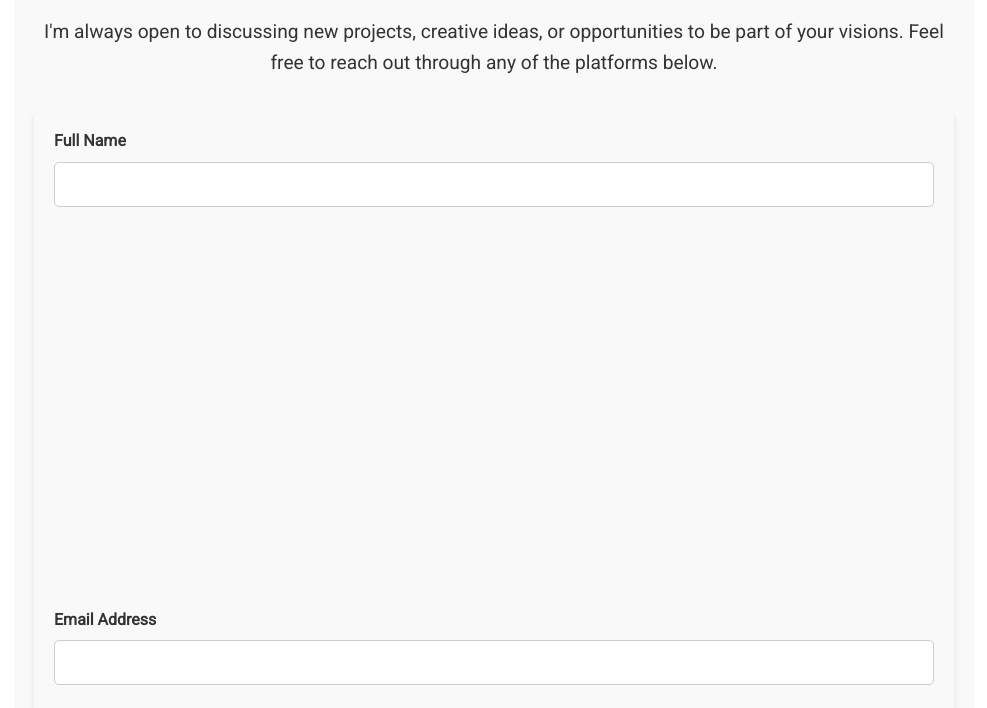
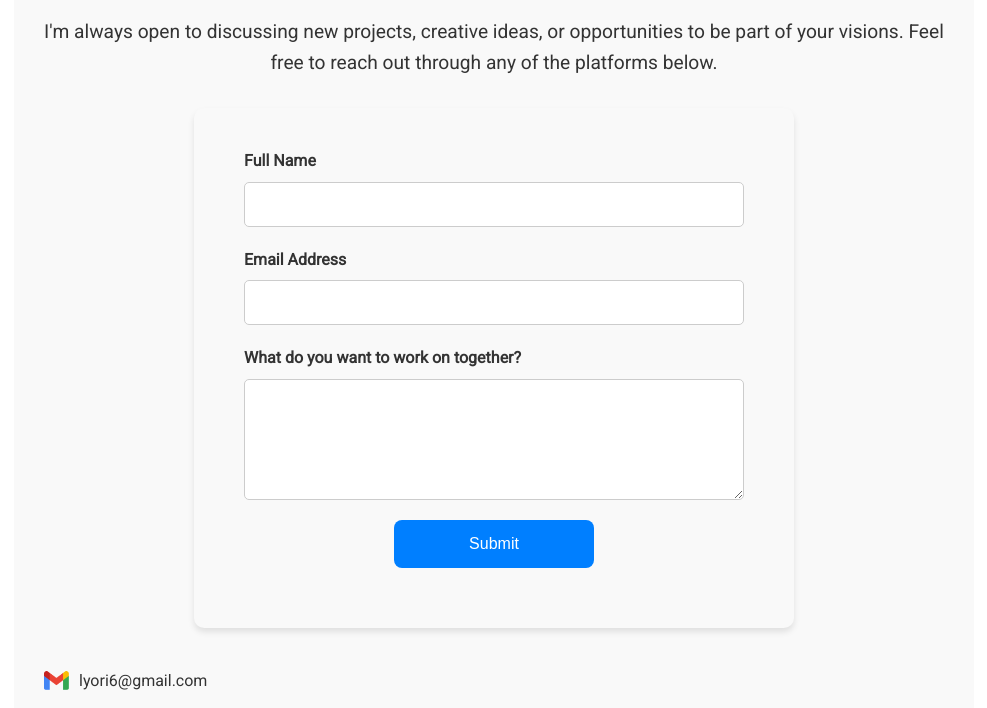
Before and after one commit to lyori6/lyor.github.io, a plain HTML site: page index.html in a window 1280 px wide. Shown: the part 3473-4181 px from the top of the page, without its empty margins (146-1133 px from the left). Drawn offline with Linux system fonts and the light colour scheme.

Commit message:
form style

```diff
--- a/styles.css
+++ b/styles.css
@@ -840,15 +840,72 @@ footer p {
 .contact-form {
     display: flex;
     flex-direction: column;
-    gap: 400px;
-    margin-top: 30px;
-    padding: 20px; /* Added padding for better spacing */
-    background-color: #f9f9f9; /* Optional: Add a light background for contrast */
-    border-radius: 10px; /* Optional: Rounded corners for aesthetics */
-    box-shadow: 0 4px 6px rgba(0, 0, 0, 0.1); /* Optional: Subtle shadow */
-    margin-bottom: 0; /* Remove bottom margin */
-    padding-bottom: 20px; /* Adjust as needed for spacing */
+    gap: 20px;
+    margin: 30px auto 0 auto; /* Center the form horizontally */
+    padding: 40px 20px; /* Adjusted padding */
+    background-color: #f9f9f9;
+    border-radius: 10px;
+    box-shadow: 0 4px 6px rgba(0, 0, 0, 0.1);
+    max-width: 600px; /* Set a maximum width for the form */
 }
+
+/* Center the form elements and make inputs narrower */
+.contact-form .form-group {
+    display: flex;
+    flex-direction: column;
+    align-items: center; /* Center the form groups */
+}
+
+.contact-form .form-group label {
+    width: 100%;
+    max-width: 500px; /* Set max width for labels */
+    margin-bottom: 8px;
+    color: #333;
+    font-family: 'Roboto', sans-serif;
+    font-weight: 600;
+}
+
+.contact-form .form-group input,
+.contact-form .form-group textarea {
+    width: 100%;
+    max-width: 500px; /* Set max width for inputs */
+    padding: 12px 15px;
+    border: 1px solid #ccc;
+    border-radius: 5px;
+    font-family: 'Roboto', sans-serif;
+    font-size: 1em;
+    transition: border-color 0.3s ease;
+}
+
+.contact-form .form-group input:focus,
+.contact-form .form-group textarea:focus {
+    border-color: var(--primary-color);
+    outline: none;
+}
+
+.contact-form .error-message {
+    color: var(--accent-color);
+    font-size: 0.9em;
+    margin-top: 5px;
+    display: none; /* Hidden by default */
+    width: 100%;
+    max-width: 500px;
+}
+
+.contact-form .submit-container {
+    display: flex;
+    justify-content: center; /* Center the submit button */
+}
+
+.contact-form .submit-container .btn {
+    width: 100%;
+    max-width: 200px; /* Set a max width for the button */
+    text-align: center;
+    padding: 15px 0; /* Adjust padding for button */
+    margin: 0 auto; /* Center the button */
+}
+
+
 
 .form-group {
     display: flex;
```
